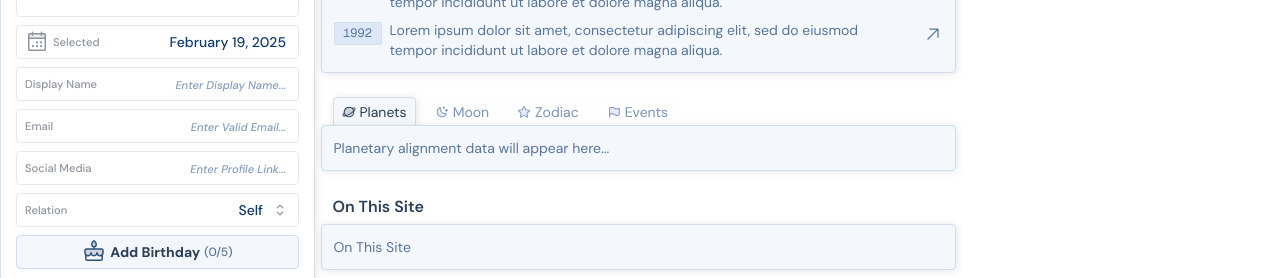
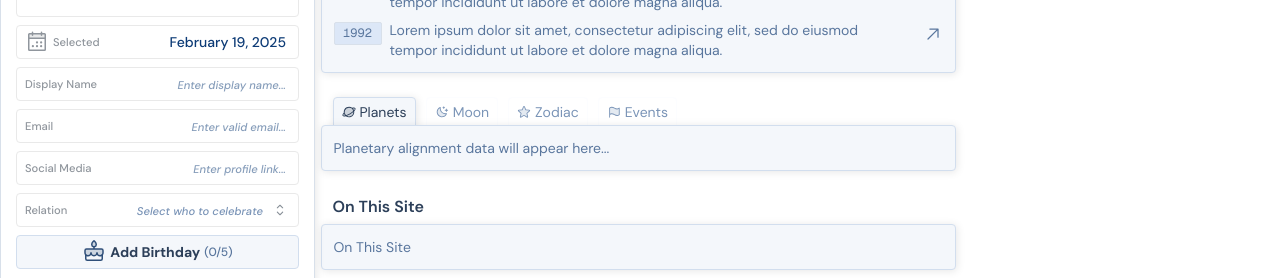
Before and after one commit to aniqatc/time-tapestry, a React (Vite) app: page / in a window 1280 px wide. Shown: the part 376-654 px from the top of the page. Built offline with nearby package versions, Linux system fonts and the light colour scheme.

Commit message:
bday form: convert select styles to css

```diff
--- a/src/components/Sidebar/BirthdayForm.tsx
+++ b/src/components/Sidebar/BirthdayForm.tsx
@@ -2,9 +2,10 @@ import { useState } from 'react';
 import { Select } from '@mantine/core';
 import { Cake, CalendarDots } from '@phosphor-icons/react';
 import { RELATIONS } from '../../constants/relations';
-import { selectStyles } from '../../styles/mantineSelect';
 import { InputWrapper, PrimaryButton } from '../../components/reusable';
 import { useDateStore } from '../../contexts';
+
+import '../../styles/select.css';
 
 export default function BirthdayForm(): JSX.Element {
   const formattedDate = useDateStore((state: { formattedDate: string }) => state.formattedDate);
@@ -13,7 +14,7 @@ export default function BirthdayForm(): JSX.Element {
   const [name, setName] = useState<string>('');
   const [email, setEmail] = useState<string>('');
   const [link, setLink] = useState<string>('');
-  const [relation, setRelation] = useState<string>(RELATIONS[0]);
+  const [relation, setRelation] = useState<string>(null);
 
   return (
     <form
@@ -38,7 +39,7 @@ export default function BirthdayForm(): JSX.Element {
           required
           type="text"
           id="name"
-          placeholder="Enter Display Name..."
+          placeholder="Enter display name..."
           className="placeholder:text-xxs w-full p-1 text-end outline-0 placeholder:italic"
           value={name}
           onChange={event => setName(event?.target.value)}
@@ -53,7 +54,7 @@ export default function BirthdayForm(): JSX.Element {
           required
           type="email"
           id="email"
-          placeholder="Enter Valid Email..."
+          placeholder="Enter valid email..."
           className="placeholder:text-xxs w-full p-1 text-end outline-0 placeholder:italic"
           value={email}
           onChange={event => setEmail(event?.target.value)}
@@ -68,7 +69,7 @@ export default function BirthdayForm(): JSX.Element {
           required
           type="url"
           id="link"
-          placeholder="Enter Profile Link..."
+          placeholder="Enter profile link..."
           className="placeholder:text-xxs w-full p-1 text-end outline-0 placeholder:italic"
           value={link}
           onChange={event => setLink(event?.target.value)}
@@ -81,14 +82,13 @@ export default function BirthdayForm(): JSX.Element {
       <InputWrapper id="relation" label="Relation" isFocused={focusedInput === 'relation'}>
         <Select
           id="relation"
-          placeholder="Pick value"
+          placeholder="Select who to celebrate"
           data={RELATIONS}
           allowDeselect={false}
           maxDropdownHeight={165}
           searchable
           nothingFoundMessage="Nothing found..."
           comboboxProps={{ transitionProps: { transition: 'pop-top-right', duration: 200 } }}
-          styles={selectStyles}
           value={relation}
           onChange={setRelation as any}
           onFocus={() => setFocusedInput('relation')}
--- a/src/styles/mantineSelect.ts
+++ /dev/null
@@ -1,28 +0,0 @@
-export const selectStyles = {
-  wrapper: {
-    marginRight: '-0.5rem',
-  },
-  input: {
-    color: '#0D3B76',
-    width: '100%',
-    height: '2.25rem',
-    textAlign: 'end',
-    fontSize: '0.875rem',
-    borderColor: 'transparent',
-    backgroundColor: 'transparent',
-    ':focus': {
-      borderColor: 'transparent',
-      outline: 'none',
-    },
-  },
-  root: {
-    marginLeft: 'auto',
-  },
-  dropdown: {
-    marginTop: '-0.25rem',
-  },
-  option: {
-    justifyContent: 'flex-end',
-    color: '#4D5A6D',
-  },
-};
--- /dev/null
+++ b/src/styles/select.css
@@ -0,0 +1,41 @@
+.mantine-Select-wrapper {
+  margin-right: -0.5rem;
+}
+
+.mantine-Select-input {
+  width: 100%;
+  color: #0d3b76;
+  height: 2.25rem;
+  text-align: end;
+  border-color: transparent;
+  background-color: transparent;
+}
+
+.mantine-Select-input:focus {
+  border-color: transparent;
+  outline: none;
+}
+
+.mantine-Select-root {
+  margin-left: auto;
+}
+
+.mantine-Select-dropdown {
+  margin-top: 0.25rem;
+}
+
+.mantine-Select-option {
+  justify-content: flex-end;
+  color: #4d5a6d;
+}
+
+.mantine-Select-option:hover {
+  background-color: rgba(225, 235, 249, 0.5);
+}
+
+.mantine-Select-input::placeholder,
+#placeholder {
+  font-size: 0.7rem;
+  color: #7a94b7 !important;
+  font-style: italic;
+}
```
